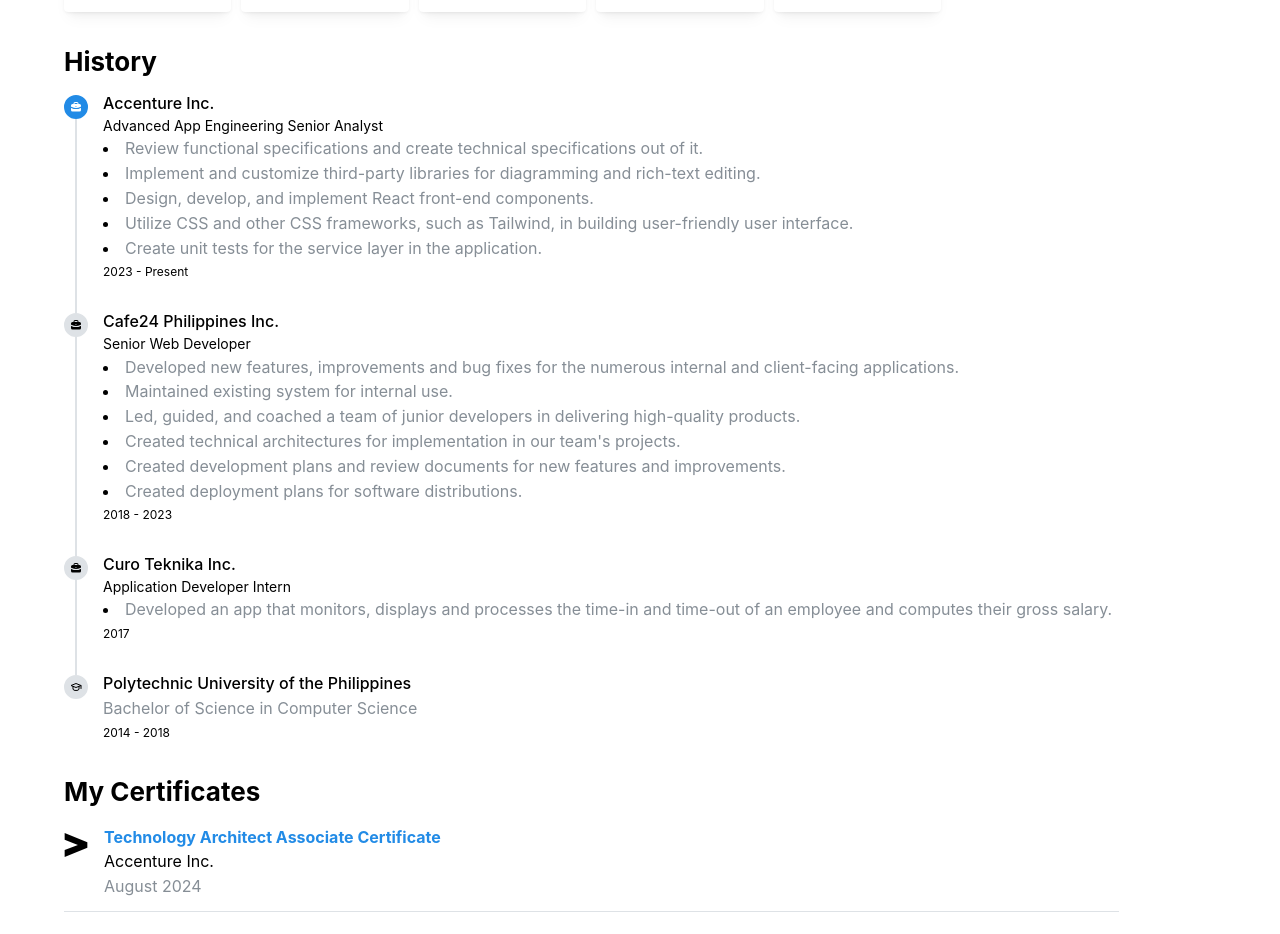
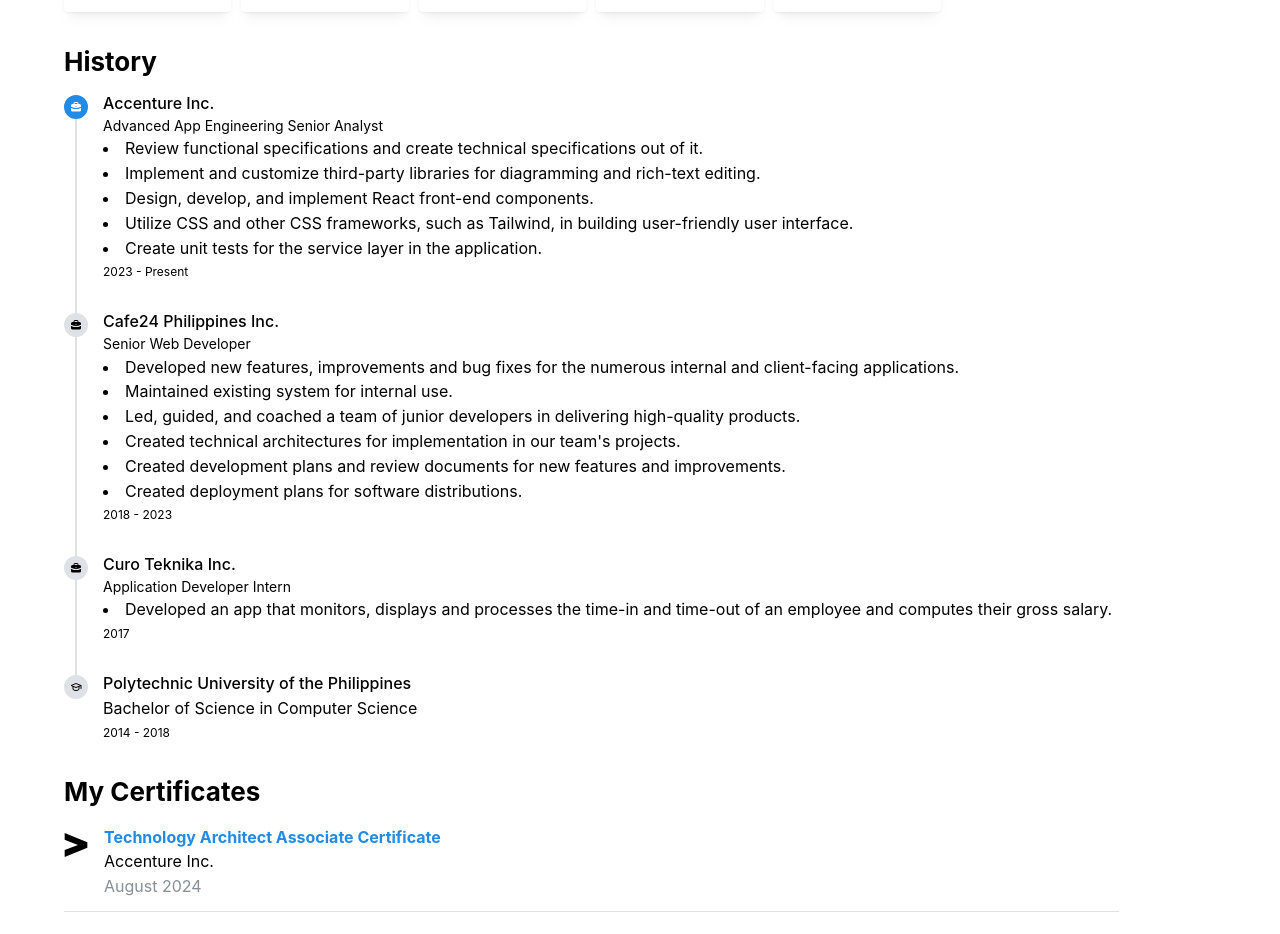
Before and after one commit to kennethsumang/portfolio, a Next.js app: page / in a window 1280 px wide. Shown: the part 1260-2194 px from the top of the page. Built offline with nearby package versions, Linux system fonts and the light colour scheme.

Commit message:
fix: readability for history texts

```diff
--- a/app/_sections/history/HistorySection.tsx
+++ b/app/_sections/history/HistorySection.tsx
@@ -12,11 +12,11 @@
         <Timeline.Item bullet={<IconBriefcaseFilled size={12} />} title="Accenture Inc.">
           <Text size="sm">Advanced App Engineering Senior Analyst</Text>
           <List>
-            <List.Item><Text c="dimmed">Review functional specifications and create technical specifications out of it.</Text></List.Item>
-            <List.Item><Text c="dimmed">Implement and customize third-party libraries for diagramming and rich-text editing.</Text></List.Item>
-            <List.Item><Text c="dimmed">Design, develop, and implement React front-end components.</Text></List.Item>
-            <List.Item><Text c="dimmed">Utilize CSS and other CSS frameworks, such as Tailwind, in building user-friendly user interface.</Text></List.Item>
-            <List.Item><Text c="dimmed">Create unit tests for the service layer in the application.</Text></List.Item>
+            <List.Item><Text>Review functional specifications and create technical specifications out of it.</Text></List.Item>
+            <List.Item><Text>Implement and customize third-party libraries for diagramming and rich-text editing.</Text></List.Item>
+            <List.Item><Text>Design, develop, and implement React front-end components.</Text></List.Item>
+            <List.Item><Text>Utilize CSS and other CSS frameworks, such as Tailwind, in building user-friendly user interface.</Text></List.Item>
+            <List.Item><Text>Create unit tests for the service layer in the application.</Text></List.Item>
           </List>
           <Text size="xs" mt={4}>2023 - Present</Text>
         </Timeline.Item>
@@ -24,12 +24,12 @@
         <Timeline.Item bullet={<IconBriefcaseFilled size={12} />} title="Cafe24 Philippines Inc.">
           <Text size="sm">Senior Web Developer</Text>
           <List>
-            <List.Item><Text c="dimmed">Developed new features, improvements and bug fixes for the numerous internal and client-facing applications.</Text></List.Item>
-            <List.Item><Text c="dimmed">Maintained existing system for internal use.</Text></List.Item>
-            <List.Item><Text c="dimmed">Led, guided, and coached a team of junior developers in delivering high-quality products.</Text></List.Item>
-            <List.Item><Text c="dimmed">Created technical architectures for implementation in our team&apos;s projects.</Text></List.Item>
-            <List.Item><Text c="dimmed">Created development plans and review documents for new features and improvements.</Text></List.Item>
-            <List.Item><Text c="dimmed">Created deployment plans for software distributions.</Text></List.Item>
+            <List.Item><Text>Developed new features, improvements and bug fixes for the numerous internal and client-facing applications.</Text></List.Item>
+            <List.Item><Text>Maintained existing system for internal use.</Text></List.Item>
+            <List.Item><Text>Led, guided, and coached a team of junior developers in delivering high-quality products.</Text></List.Item>
+            <List.Item><Text>Created technical architectures for implementation in our team&apos;s projects.</Text></List.Item>
+            <List.Item><Text>Created development plans and review documents for new features and improvements.</Text></List.Item>
+            <List.Item><Text>Created deployment plans for software distributions.</Text></List.Item>
           </List>
           <Text size="xs" mt={4}>2018 - 2023</Text>
         </Timeline.Item>
@@ -37,13 +37,13 @@
         <Timeline.Item bullet={<IconBriefcaseFilled size={12} />} title="Curo Teknika Inc.">
           <Text size="sm">Application Developer Intern</Text>
           <List>
-            <List.Item><Text c="dimmed">Developed an app that monitors, displays and processes the time-in and time-out of an employee and computes their gross salary.</Text></List.Item>
+            <List.Item><Text>Developed an app that monitors, displays and processes the time-in and time-out of an employee and computes their gross salary.</Text></List.Item>
           </List>
           <Text size="xs" mt={4}>2017</Text>
         </Timeline.Item>
 
         <Timeline.Item bullet={<IconSchool size={12} />} title="Polytechnic University of the Philippines">
-          <Text c="dimmed">Bachelor of Science in Computer Science</Text>
+          <Text>Bachelor of Science in Computer Science</Text>
           <Text size="xs" mt={4}>2014 - 2018</Text>
         </Timeline.Item>
       </Timeline>
```
